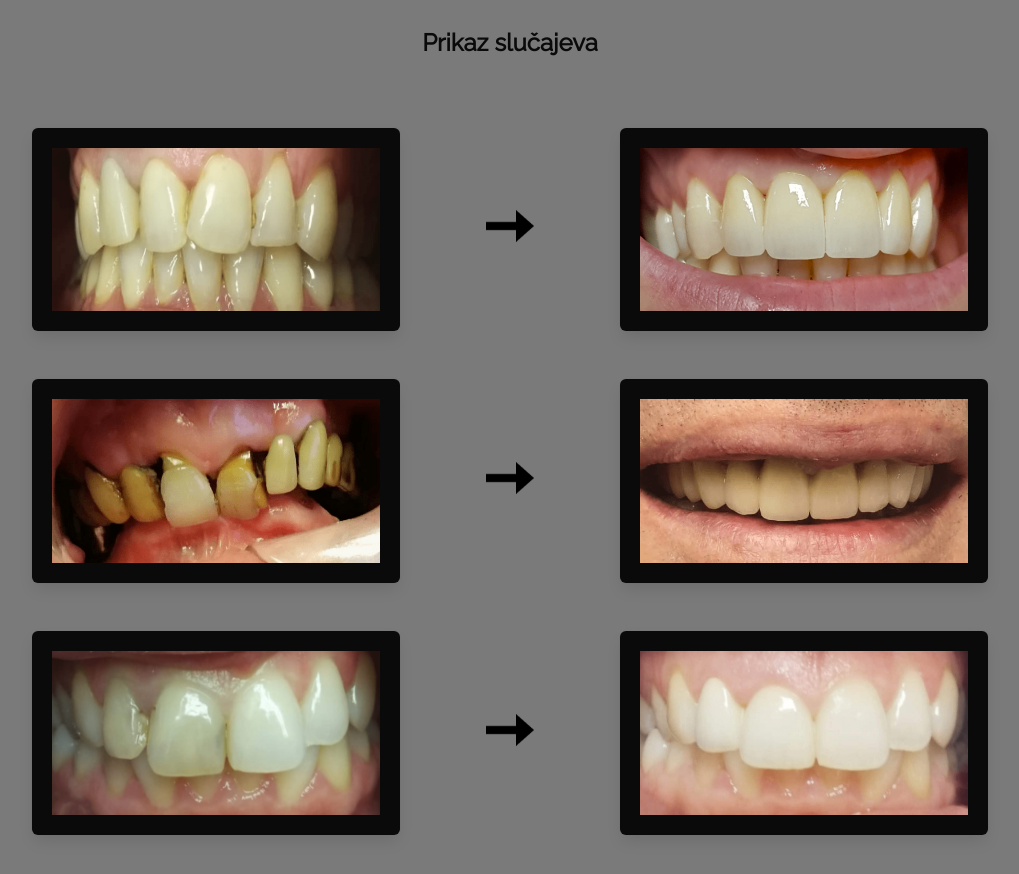
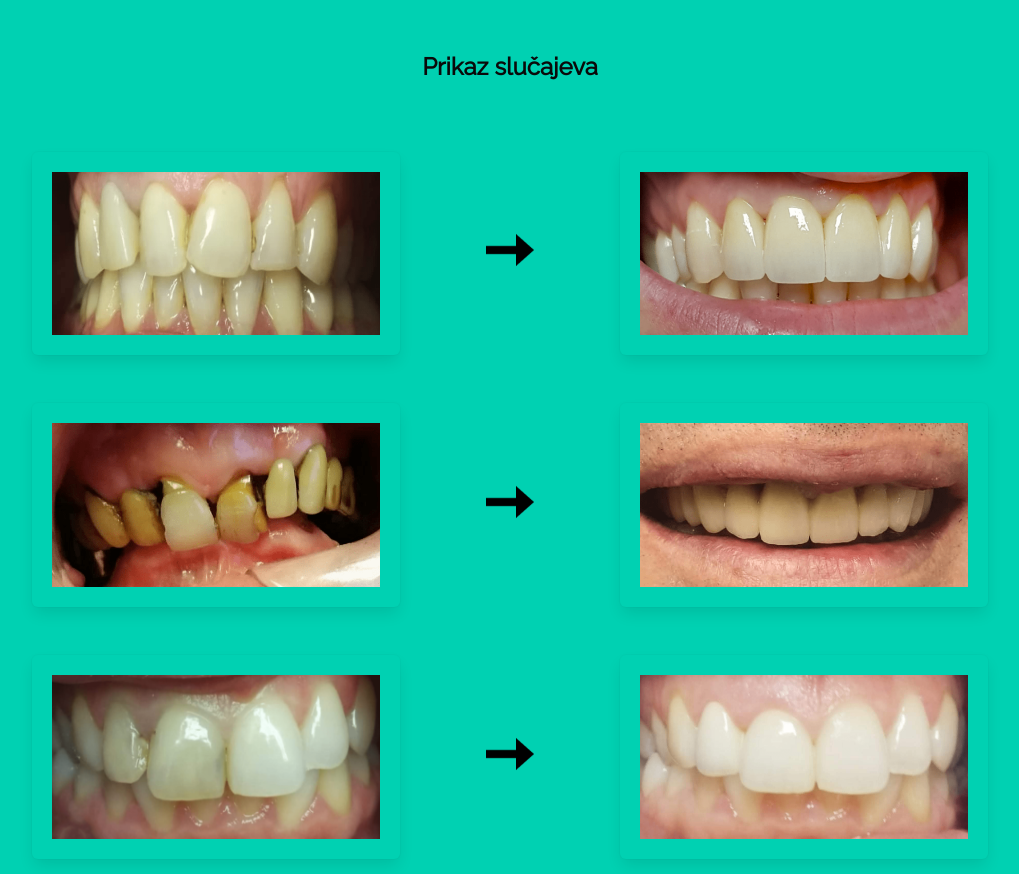
Before and after one commit to markomiric/ordinacija-martic, a plain HTML site: page index.html in a window 1280 px wide. Shown: the part 2740-3614 px from the top of the page, without its empty margins (130-1149 px from the left). Drawn offline with Linux system fonts and the light colour scheme.

Commit message:
changes showcase colors

```diff
--- a/index.html
+++ b/index.html
@@ -174,7 +174,8 @@
     <br>
     </section>
 
-    <section class="section has-background-grey">
+    <section class="section has-background-primary">
+      <br />
       <br />
       <br />
       <div class="container has-text-centered">
@@ -185,7 +186,7 @@
           <div class="column is-1">
           </div>
           <div class="column is-4">
-              <div class="box has-background-black">
+              <div class="box has-background-primary">
                 <figure class="image is-2by1">
                   <img
                     src="./img/showcase1-1.png"
@@ -209,7 +210,7 @@
               </figure>
           </div>
           <div class="column is-4">
-              <div class="box  has-background-black">
+              <div class="box  has-background-primary">
                 <figure class="image is-2by1">
                   <img
                     src="./img/showcase1-2.png"
@@ -228,7 +229,7 @@
           <div class="column is-1">
           </div>
           <div class="column is-4">
-              <div class="box has-background-black">
+              <div class="box has-background-primary">
                 <figure class="image is-2by1">
                   <img
                     src="./img/showcase-2-1.png"
@@ -252,7 +253,7 @@
               </figure>
           </div>
           <div class="column is-4">
-              <div class="box  has-background-black">
+              <div class="box  has-background-primary">
                 <figure class="image is-2by1">
                   <img
                     src="./img/showcase-2-2.png"
@@ -271,7 +272,7 @@
           <div class="column is-1">
           </div>
           <div class="column is-4">
-              <div class="box has-background-black">
+              <div class="box has-background-primary">
                 <figure class="image is-2by1">
                   <img
                     src="./img/showcase-3-1.png"
@@ -295,7 +296,7 @@
               </figure>
           </div>
           <div class="column is-4">
-              <div class="box  has-background-black">
+              <div class="box  has-background-primary">
                 <figure class="image is-2by1">
                   <img
                     src="./img/showcase-3-2.png"
```
